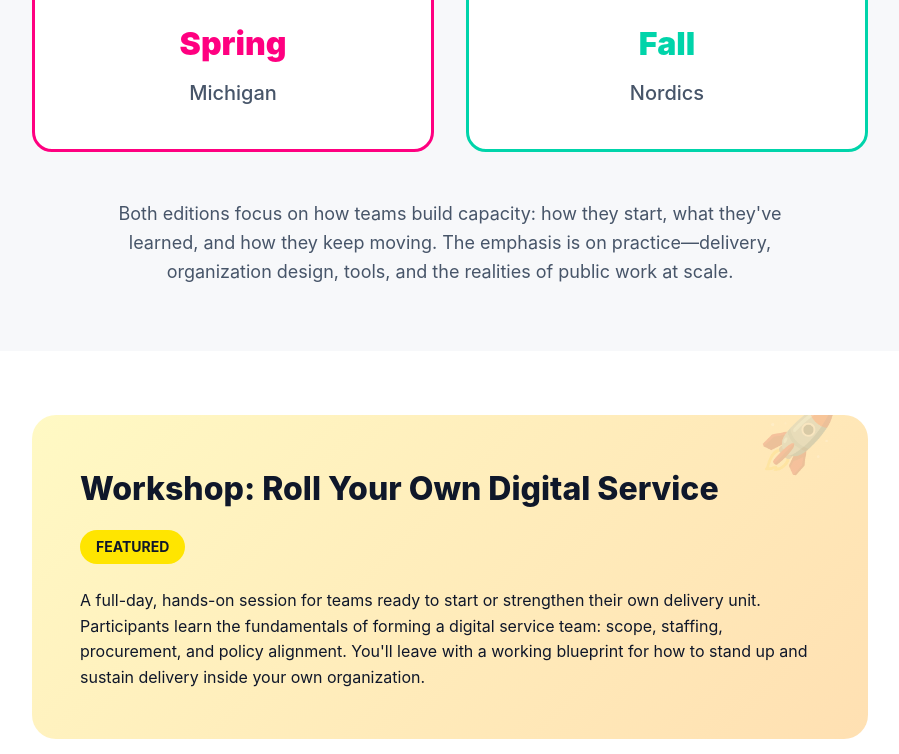
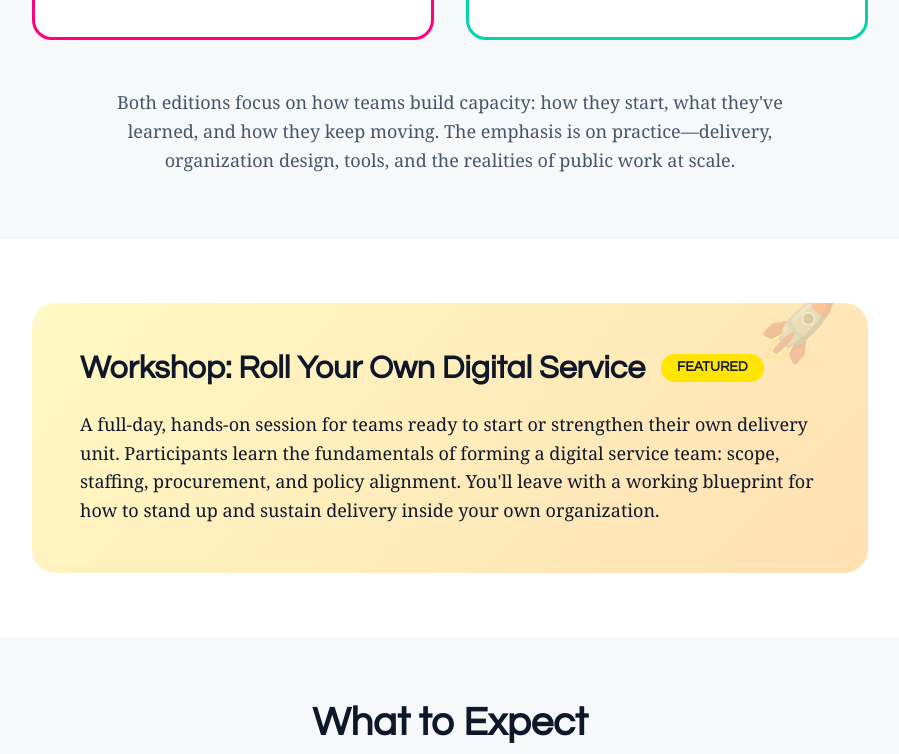
Before and after one commit to quarterback/years-ahead, a plain HTML site: page index.html in a window 1280 px wide. Shown: the part 773-1527 px from the top of the page, without its empty margins (190-1089 px from the left). Drawn offline with Linux system fonts and the light colour scheme.

Commit message:
Update index.html

```diff
--- a/index.html
+++ b/index.html
@@ -4,8 +4,42 @@
     <meta charset="utf-8">
     <meta name="viewport" content="width=device-width, initial-scale=1">
     <title>Years Ahead</title>
+
+    <!-- SEO & Social -->
+    <meta name="description" content="A conference for people building the next generation of public service delivery. Bringing together technologists and public servants who design and deliver digital work in government.">
+    <meta property="og:title" content="Years Ahead">
+    <meta property="og:description" content="A conference for people building the next generation of public service delivery.">
+    <meta property="og:type" content="website">
+
     <style>
+      /* =================================
+         CUSTOM FONT SETUP (for tomorrow)
+         =================================
+         When you buy your fonts, add them here:
+
+         @font-face {
+           font-family: 'YourHeadingFont';
+           src: url('/fonts/heading-font.woff2') format('woff2');
+           font-weight: 900;
+           font-display: swap;
+         }
+
+         @font-face {
+           font-family: 'YourBodyFont';
+           src: url('/fonts/body-font.woff2') format('woff2');
+           font-weight: 400;
+           font-display: swap;
+         }
+
+         Then update the --font variables below
+      ================================= */
+
       :root {
+        /* FONTS - Update these tomorrow with your custom fonts */
+        --font-heading: 'Avenir Next', 'Century Gothic', -apple-system, BlinkMacSystemFont, sans-serif;
+        --font-body: 'Georgia', 'Cambria', 'Times New Roman', serif;
+
+        /* COLORS - These are good as is */
         --primary: #0066CC;        /* Bright blue */
         --secondary: #FF0080;      /* Hot pink */
         --accent: #00D4AA;         /* Teal */
@@ -25,11 +59,21 @@
       }
 
       body {
-        font-family: -apple-system, BlinkMacSystemFont, 'Segoe UI', Roboto, 'Helvetica Neue', Arial, sans-serif;
+        font-family: var(--font-body);
+        font-size: 18px;
         line-height: 1.6;
         color: var(--text-dark);
         background: var(--bg-main);
         overflow-x: hidden;
+        -webkit-font-smoothing: antialiased;
+        -moz-osx-font-smoothing: grayscale;
+      }
+
+      /* Typography */
+      h1, h2, h3 {
+        font-family: var(--font-heading);
+        font-weight: 900;
+        line-height: 1.1;
       }
 
       /* Header with gradient background */
@@ -156,6 +200,7 @@
       }
 
       .season {
+        font-family: var(--font-heading);
         font-size: 2rem;
         font-weight: 900;
         margin-bottom: 0.5rem;
@@ -200,6 +245,7 @@
       }
 
       .workshop h2 {
+        font-family: var(--font-heading);
         font-size: 2rem;
         font-weight: 800;
         color: var(--text-dark);
@@ -218,6 +264,7 @@
         border-radius: 50px;
         font-weight: 700;
         text-transform: uppercase;
+        font-family: var(--font-heading);
       }
 
       /* What to Expect with colorful bullets */
@@ -227,6 +274,7 @@
       }
 
       .expect h2 {
+        font-family: var(--font-heading);
         font-size: 2.5rem;
         font-weight: 800;
         text-align: center;
@@ -282,6 +330,7 @@
       }
 
       .cta h2 {
+        font-family: var(--font-heading);
         font-size: 3rem;
         font-weight: 900;
         margin-bottom: 1rem;
@@ -302,6 +351,7 @@
         text-decoration: none;
         font-weight: 700;
         font-size: 1.125rem;
+        font-family: var(--font-heading);
         transition: all 0.3s ease;
         box-shadow: 0 4px 20px rgba(0,0,0,0.2);
       }
```
